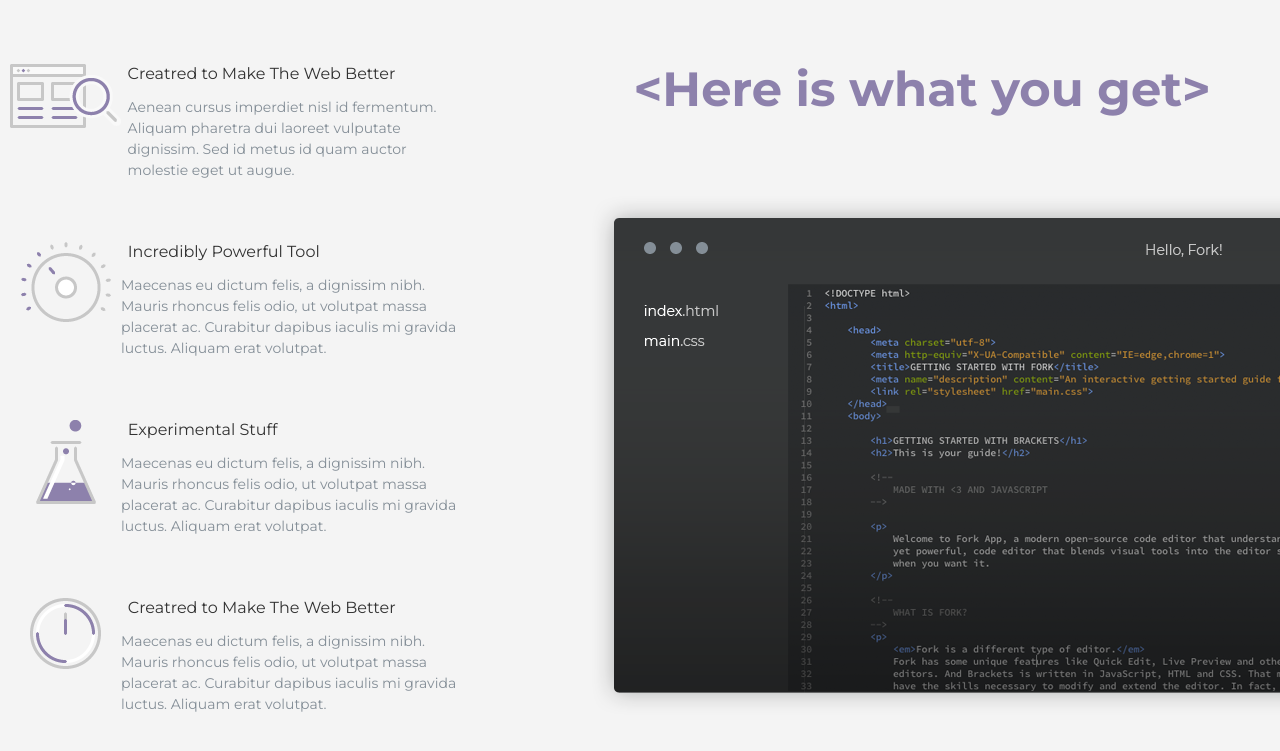
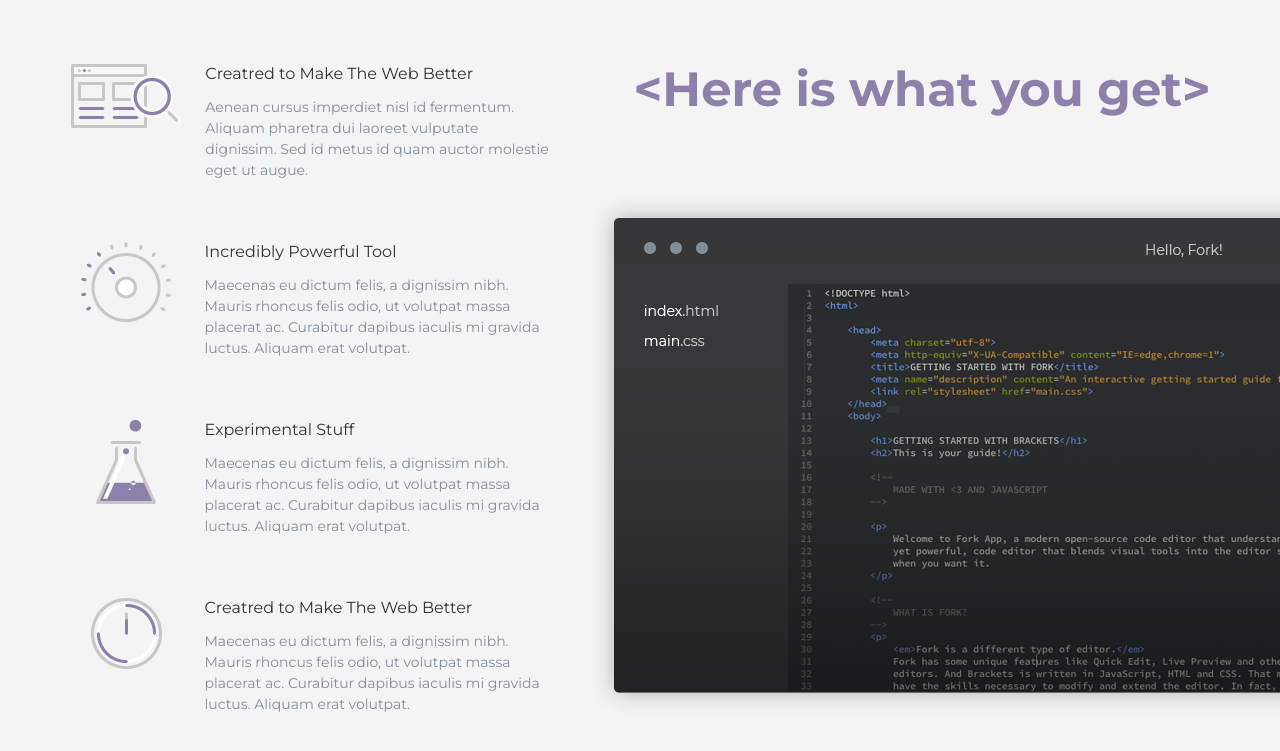
Before and after one commit to ingridnovak/ingridnovak.github.io, a website: page src/index.html in a window 1280 px wide. Shown: the part 1306-2057 px from the top of the page. Drawn offline with nearby package versions, Linux system fonts and the light colour scheme; files that its build step writes are made by us from their sources; files whose address does not match are found by name.

Commit message:
fixed image position in section here is what you get

```diff
--- a/gulp/version.json
+++ b/gulp/version.json
@@ -1,3 +1,3 @@
 {
-    "main": "20230223231733"
+    "main": "20230224171720"
 }
--- a/src/html/features.html
+++ b/src/html/features.html
@@ -11,7 +11,7 @@
     <div class="feature__items">
 
     <div class=" feature__item item--first">
-        <div class="item__text">
+        <div class="item__text  text__first">
         <p class="item__title">Creatred to Make The Web Better</p>
         <p class="item__description description__first">Aenean cursus imperdiet nisl id fermentum. Aliquam pharetra dui laoreet vulputate dignissim.
             Sed id metus id quam auctor molestie eget ut augue.</p>
--- a/src/scss/templates/_features.scss
+++ b/src/scss/templates/_features.scss
@@ -115,10 +115,9 @@
   }
   .feature__item{
     display: flex;
-    //justify-content: space-evenly;
+    justify-content: center;
     width: 104%;
     padding-top: 61px;
-    text-align: left;
     &::before{
       width: 111px;
     }
@@ -150,17 +149,22 @@
     height: 46px;
     margin-bottom: 18px;
   }
-  .item--first{
-    width: 114%;
-  }
+
   .item__text{
     display: flex;
     flex-direction: column;
-    align-items: center;
-    width: 57%;
-    //max-width: 420px;
-    //min-width: 400px;
+    width: 61%;
+    text-align: left;
+    padding-left: 23px;
   }
+  .item--first {
+    width: 114%;
+    padding-left: 35px;
+  }
+    .text__first{
+      width: 70%;
+    }
+
   .feature__content{
   display: flex;
     align-items: center;
```
Also changed, not shown: dist/css/style.min.css, dist/index.html.
